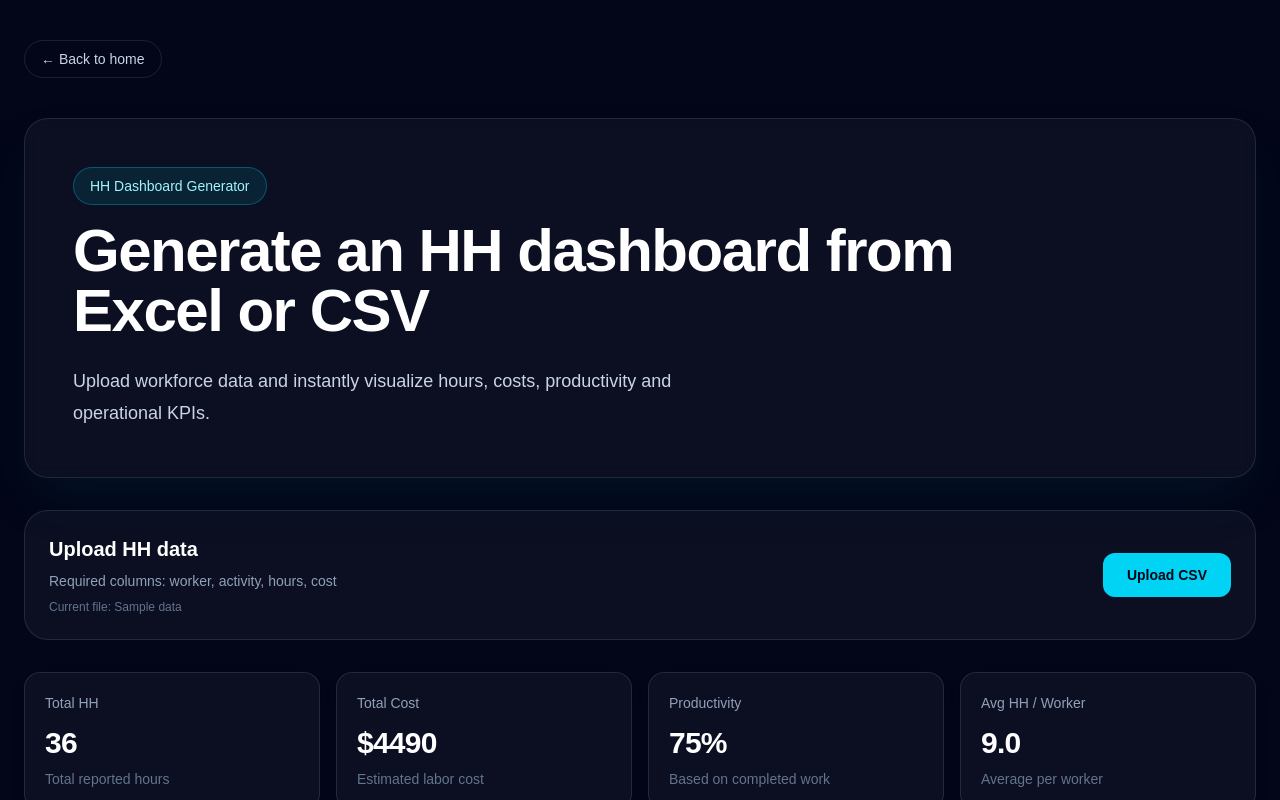
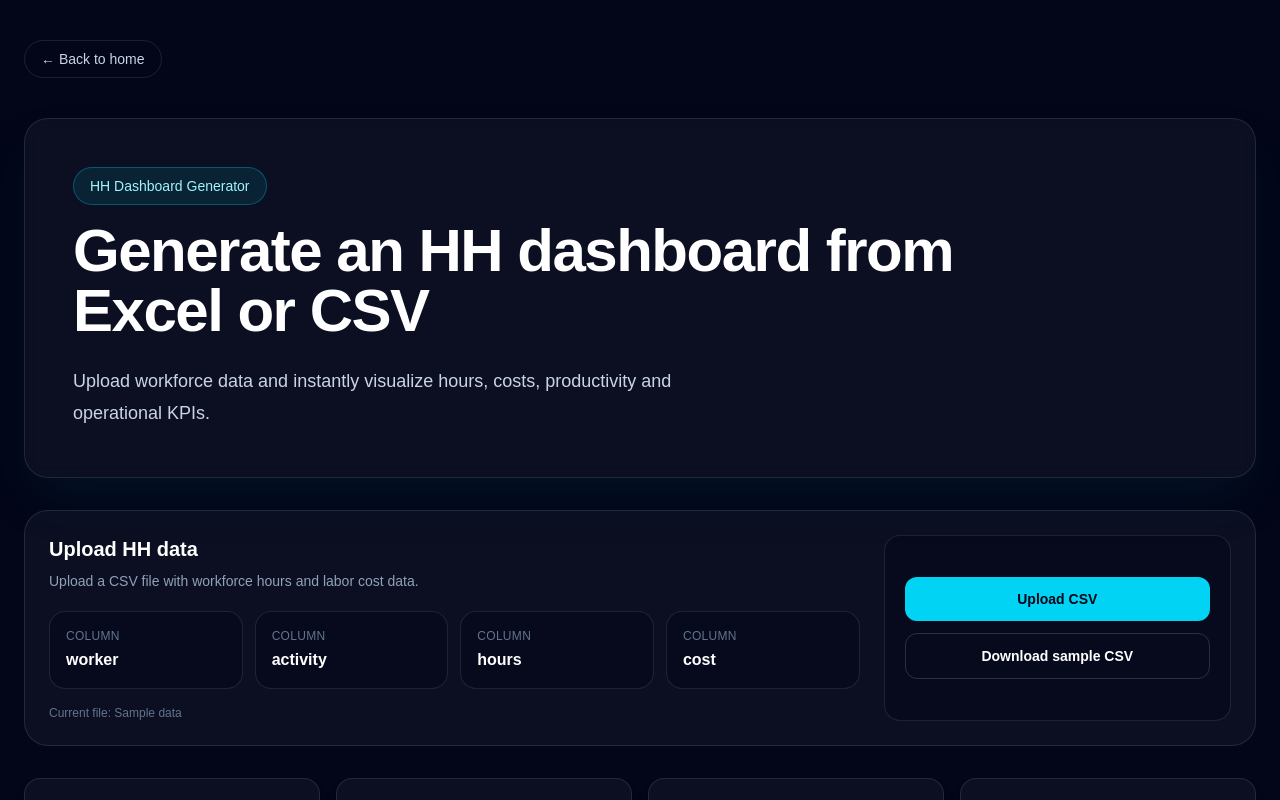
Before and after one commit to kike-Pinto/dashboard-tools-platform, a Next.js app: page /dashboard/hh-dashboard in a window 1280 px wide. Shown: the top 800 px of the page. Built offline with nearby package versions, Linux system fonts and the light colour scheme.

Commit message:
feat: add hh sample csv download

```diff
--- a/src/components/dashboard/HHDashboardClient.tsx
+++ b/src/components/dashboard/HHDashboardClient.tsx
@@ -30,18 +30,50 @@ export function HHDashboardClient() {
   return (
     <>
       <section className='mt-8 rounded-3xl border border-white/10 bg-white/4 p-6'>
-        <div className='flex flex-col gap-4 md:flex-row md:items-center md:justify-between'>
+        <div className='grid gap-6 lg:grid-cols-[1.4fr_0.6fr]'>
           <div>
             <h2 className='text-xl font-semibold'>Upload HH data</h2>
             <p className='mt-2 text-sm text-slate-400'>
-              Required columns: worker, activity, hours, cost
+              Upload a CSV file with workforce hours and labor cost data.
             </p>
-            <p className='mt-2 text-xs text-slate-500'>
+
+            <div className='mt-5 grid gap-3 sm:grid-cols-4'>
+              <div className='rounded-2xl border border-white/10 bg-slate-950/50 p-4'>
+                <p className='text-xs uppercase tracking-wide text-slate-500'>
+                  Column
+                </p>
+                <p className='mt-1 font-semibold text-white'>worker</p>
+              </div>
+
+              <div className='rounded-2xl border border-white/10 bg-slate-950/50 p-4'>
+                <p className='text-xs uppercase tracking-wide text-slate-500'>
+                  Column
+                </p>
+                <p className='mt-1 font-semibold text-white'>activity</p>
+              </div>
+
+              <div className='rounded-2xl border border-white/10 bg-slate-950/50 p-4'>
+                <p className='text-xs uppercase tracking-wide text-slate-500'>
+                  Column
+                </p>
+                <p className='mt-1 font-semibold text-white'>hours</p>
+              </div>
+
+              <div className='rounded-2xl border border-white/10 bg-slate-950/50 p-4'>
+                <p className='text-xs uppercase tracking-wide text-slate-500'>
+                  Column
+                </p>
+                <p className='mt-1 font-semibold text-white'>cost</p>
+              </div>
+            </div>
+
+            <p className='mt-4 text-xs text-slate-500'>
               Current file: {fileName}
             </p>
           </div>
 
-          <label className='cursor-pointer rounded-xl bg-cyan-400 px-6 py-3 text-sm font-semibold text-slate-950 transition hover:bg-cyan-300'>
+          <div className='flex flex-col justify-center gap-3 rounded-2xl border border-white/10 bg-slate-950/50 p-5'>
+            <label className='cursor-pointer rounded-xl bg-cyan-400 px-6 py-3 text-center text-sm font-semibold text-slate-950 transition hover:bg-cyan-300'>
               Upload CSV
               <input
                 type='file'
@@ -55,6 +87,15 @@ export function HHDashboardClient() {
                 }}
               />
             </label>
+
+            <a
+              href='/samples/hh-dashboard-sample.csv'
+              download
+              className='rounded-xl border border-white/15 px-6 py-3 text-center text-sm font-semibold text-white transition hover:bg-white/10'
+            >
+              Download sample CSV
+            </a>
+          </div>
         </div>
       </section>
 
```
Also changed, not shown: public/samples/hh-dashboard-sample.csv (added). Lines whose indentation alone changed are shown as unchanged.
